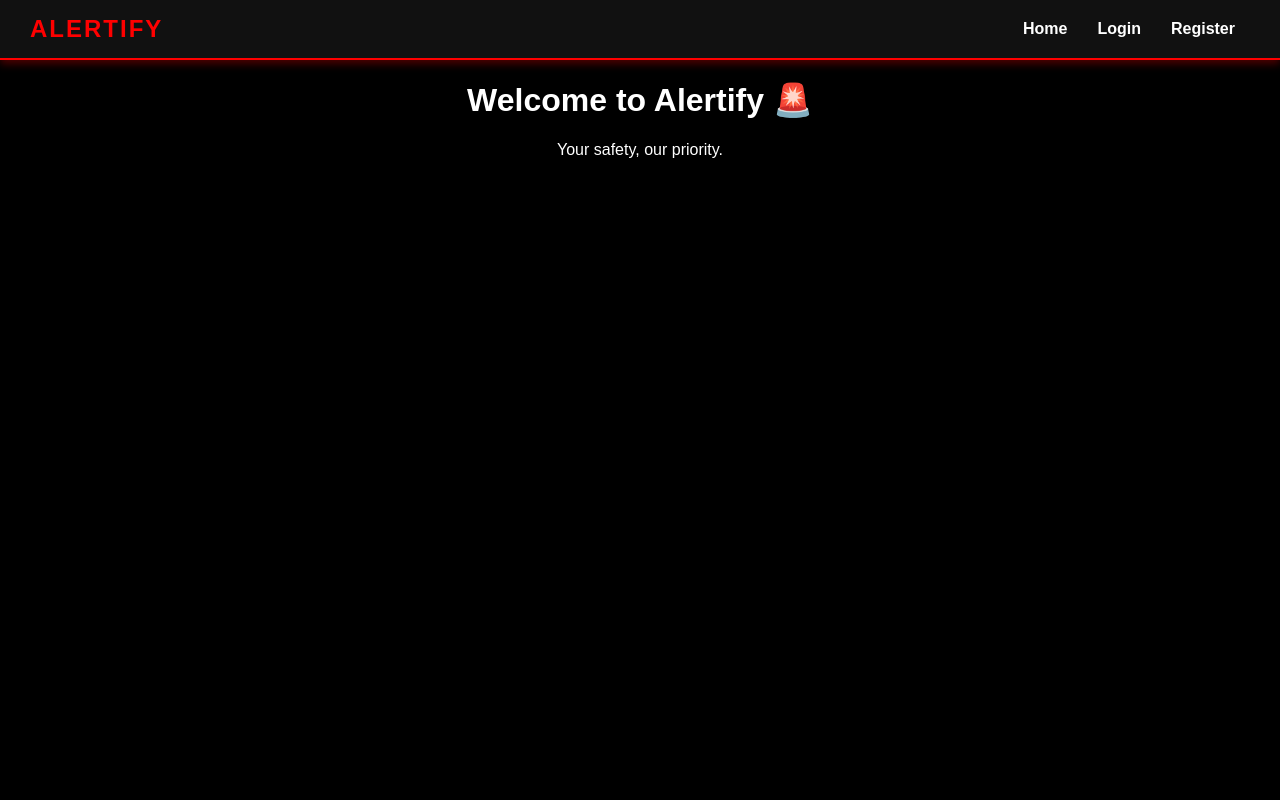
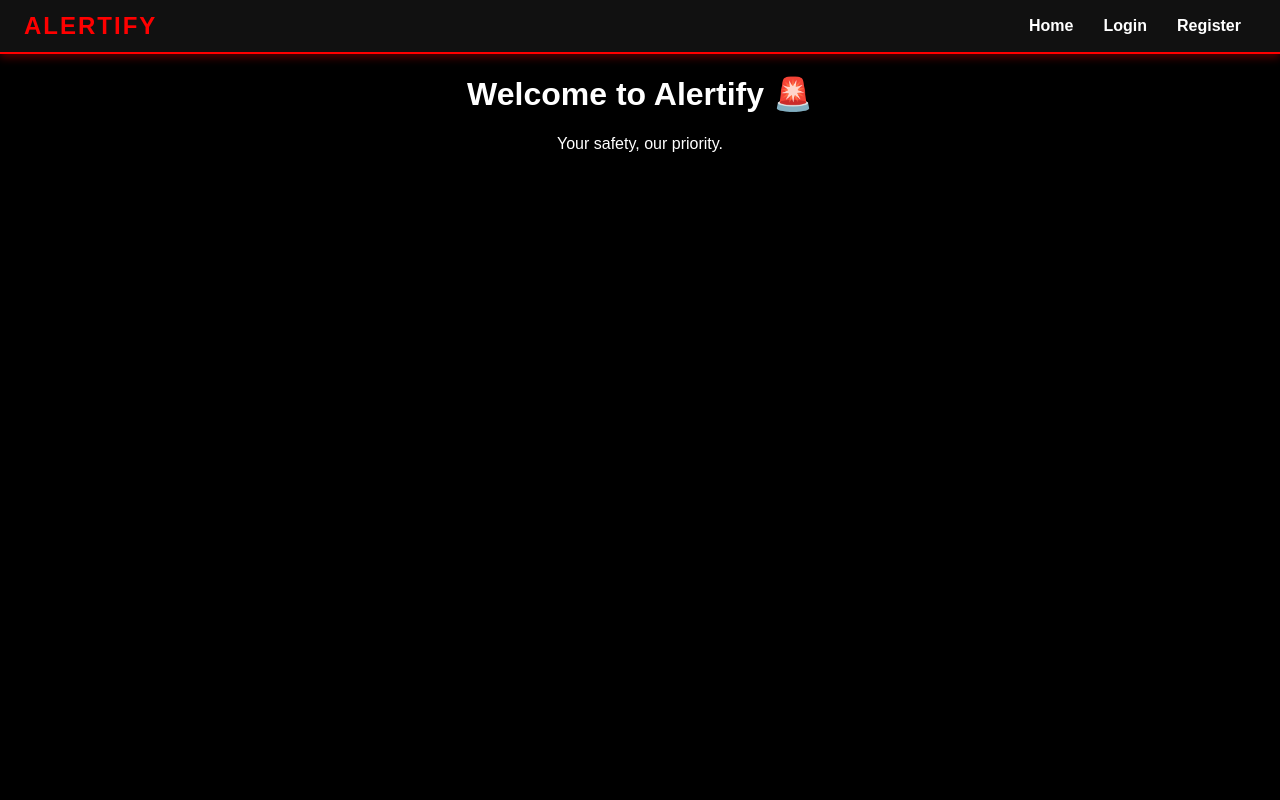
Before and after one commit to piyush-barkhade/Alertify, a React (Vite) app in the folder frontend/: page / in a window 1280 px wide. Shown: the top 800 px of the page. Built offline with nearby package versions, Linux system fonts and the light colour scheme.

Commit message:
nav bar css 4

```diff
--- a/frontend/src/styles/Navbar.css
+++ b/frontend/src/styles/Navbar.css
@@ -4,7 +4,7 @@
   justify-content: space-between;
   align-items: center;
   background-color: #111; /* Black background */
-  padding: 15px 30px;
+  padding: 12px 24px;
   box-shadow: 0px 4px 8px rgba(255, 0, 0, 0.3);
   border-bottom: 2px solid #ff0000; /* Red border */
 }
```
